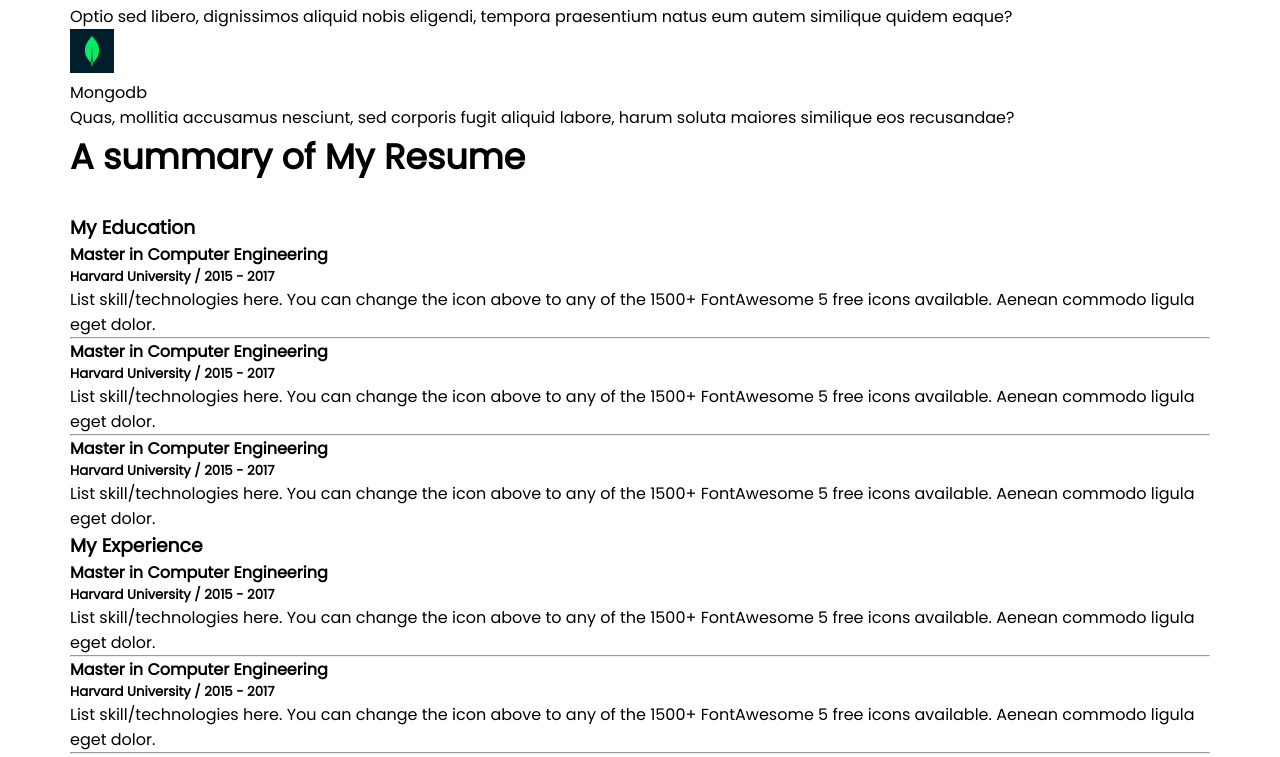
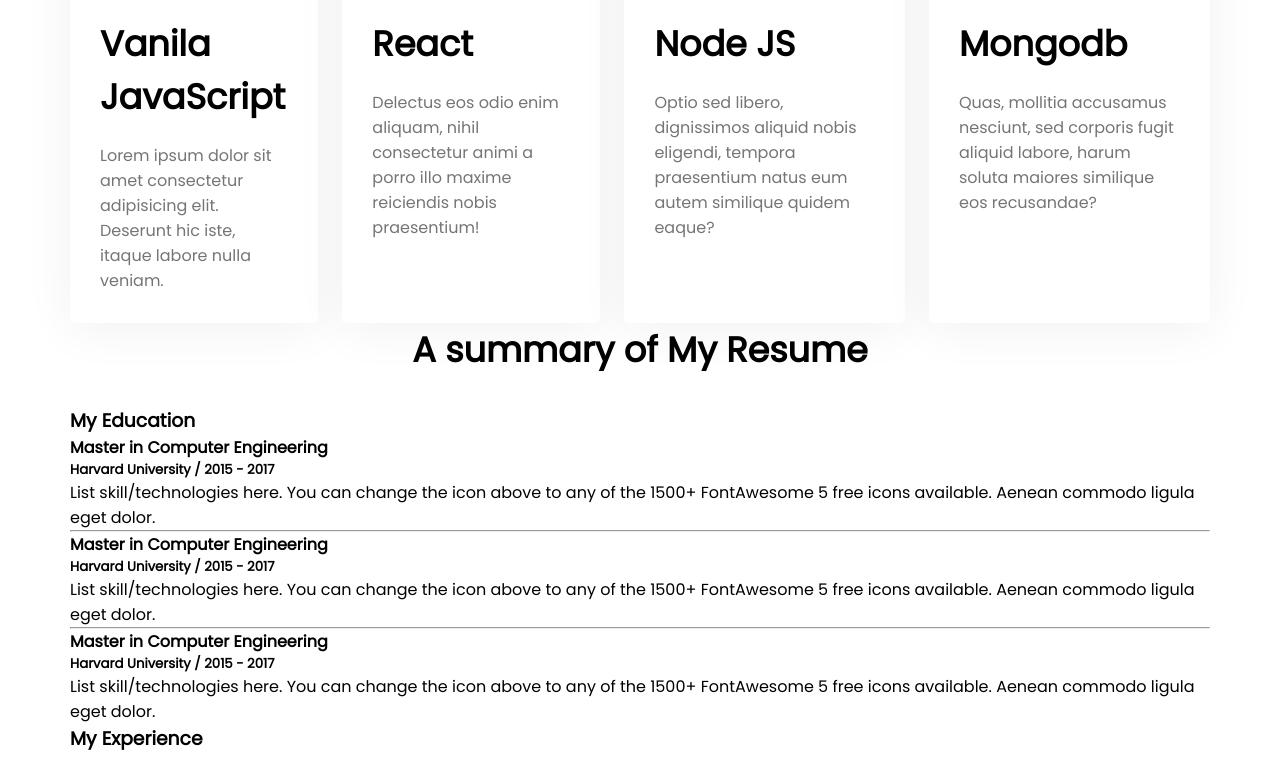
Before and after one commit to rafiweb2/responsive-portfolio-git, a plain HTML site: page index.html in a window 1280 px wide. Shown: the part 1931-2688 px from the top of the page. Drawn offline with Linux system fonts and the light colour scheme.

Commit message:
DO-SECTION

```diff
--- a/Styles/style.css
+++ b/Styles/style.css
@@ -95,6 +95,7 @@ main {
 }
 
 .section-title {
+text-align: center;
     font-weight: 700;
     font-size: 35px;
     margin-bottom: 30px;
@@ -111,7 +112,10 @@ main {
     justify-content: space-around;
 }
 
-.about-info {}
+.what-i-do-p{
+    margin-top: 30px;
+    margin-bottom: 50px;
+}
 
 .info-title {
     font-size: 20px;
@@ -123,3 +127,31 @@ main {
     font-size: 20px;
     color: #474747;
 }
+
+.what-i-do {
+    margin-top: 130px;
+}
+
+.skills-container {
+    display: flex;
+    gap: 24px;
+}
+
+.skill-title {
+    font-weight: 700;
+    font-size: 35px;
+    margin-top: 30px;
+    margin-bottom: 20px;
+}
+
+.skill-description {
+    font-size: 16px;
+    color: #757575;
+}
+
+.skill {
+    background: #FFFFFF;
+    box-shadow: 0px 6px 50px rgba(0, 0, 0, 0.06);
+    border-radius: 5px;
+    padding: 30px;
+}
```
